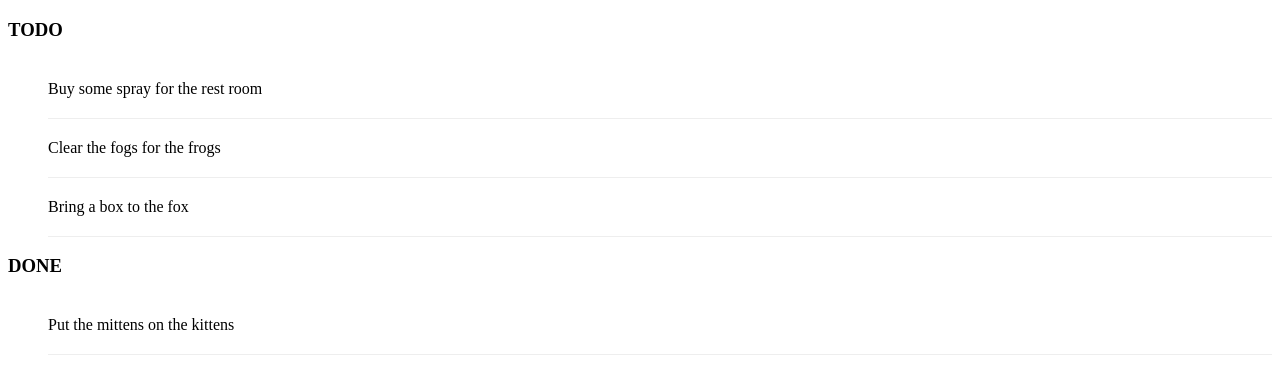
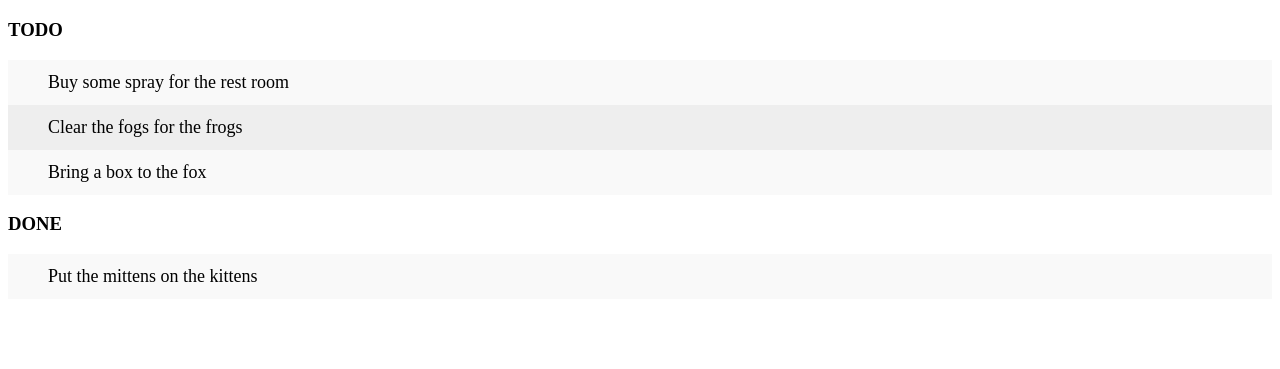
Before and after one commit to jfortem/todo-list, a plain HTML site: page index.html in a window 1280 px wide. Shown: the part 61-430 px from the top of the page. Drawn offline with Linux system fonts and the light colour scheme.

Commit message:
Add basic color changes on item rows See: #7

```diff
--- a/index.html
+++ b/index.html
@@ -5,16 +5,30 @@
        <title>TODO list</title>
        <style>
            h1 {
-		   text-align:center;
- 	   }
-	   h3 {
-		   text-transform: uppercase;
+		        text-align:center;
+ 	       }
+	       h3 {
+		        text-transform: uppercase;
            }
-	   li {
-		   overflow: hidden;
-		   padding:  20px 0;
-		   border-bottom: 1px solid #eee;
+           ul {
+                margin: 0;
+                padding: 0;
            }
+           ul li {
+               cursor: pointer;
+               position: relative;
+               padding: 12px 8px 12px 40px;
+               background-color: #eee;
+               font-size: 18px;
+               transition: 0.2s;
+           }
+           ul li:nth-child(odd) {
+               background: #f9f9f9;
+           }
+           ul li:hover {
+               background: #ddd;
+           }
+
        </style>
     </head>
    <body>
```
